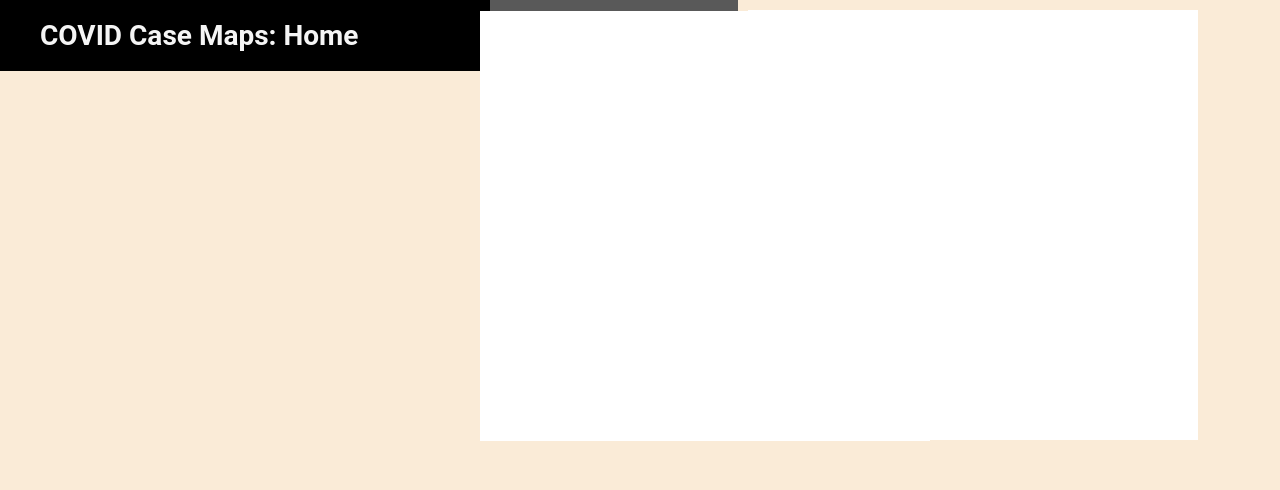
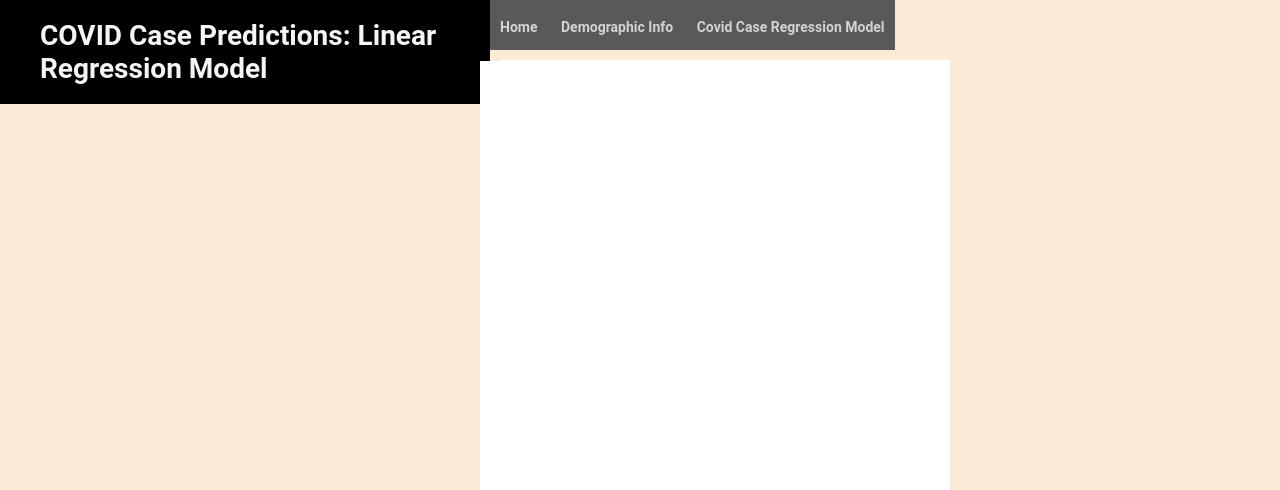
Before and after one commit to bkennedy2022/427Final, a Django app: page /regression/ in a window 1280 px wide. Shown: the top 490 px of the page. Before the commit the page ends 441 px from the top, so only its background shows below. Run offline with Django 3.2, Linux system fonts and the light colour scheme; some libraries are stand-ins or nearby versions.

Commit message:
titles changed

```diff
--- a/cs427Final/caseMaps/templates/caseMaps/regression.html
+++ b/cs427Final/caseMaps/templates/caseMaps/regression.html
@@ -12,15 +12,15 @@
     <div id="header">
         <div id="branding">
             <h1 id="site-name">
-                COVID Case Maps: Home
+                COVID Case Predictions: Linear Regression Model
             </h1>
         </div>
     </div>
     <div id="subheader">
         <h4 id="subheader h4">
             <a href="{% url 'home' %}" class="header-tabs"> Home </a>
-            <a href="{% url 'histograms' %}" class="header-tabs"> Histograms </a>
-            <a href="{% url 'regression' %}" class="header-tabs"> Regression </a>
+            <a href="{% url 'histograms' %}" class="header-tabs"> Demographic Info </a>
+            <a href="{% url 'regression' %}" class="header-tabs"> Covid Case Regression Model </a>
         </h4>
     </div>
 
```
Also changed, not shown: cs427Final/caseMaps/templates/caseMaps/histograms.html (+10 -1 lines), cs427Final/caseMaps/templates/caseMaps/home.html (+3 -10 lines), 1 other file.
